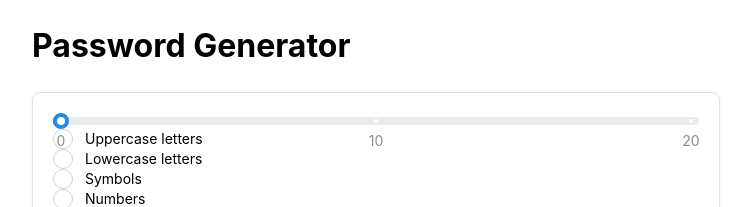
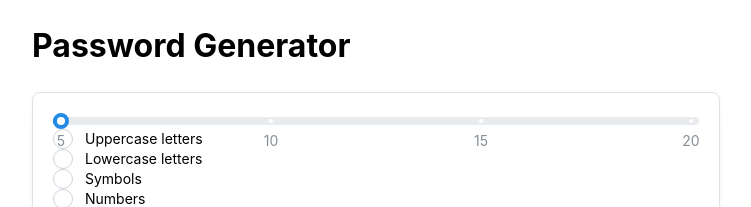
Before and after one commit to IlyesTirech/snake-charmers, a React (Create React App) app: page /week1 in a window 1280 px wide. Shown: the top 207 px of the page, without its empty margins (264-1015 px from the left). Built offline with nearby package versions, Linux system fonts and the light colour scheme.

Commit message:
completed error handling and password gen

```diff
--- a/src/pages/WeekOne.tsx
+++ b/src/pages/WeekOne.tsx
@@ -4,19 +4,20 @@ import { Container, Grid, Card, TextInput, Button, Checkbox, Slider } from '@man
 const WeekOne: React.FC = () => {
 
     const [password, setPassword] = useState<string>('')
-    const [passwordLength, setPasswordLength] = useState<number>(0)
+    const [isError, setIsError] = useState<boolean>(false)
+    const [errorMessage, setErrorMessage] = useState<string>('')
+    const [passwordLength, setPasswordLength] = useState<number>(5)
     const [isUppercase, setIsUppercase] = useState<boolean>(false);
     const [isLowercase, setIsLowercase] = useState<boolean>(false);
     const [isNumber, setIsNumber] = useState<boolean>(false);
     const [isSymbol, setIsSymbol] = useState<boolean>(false);
 
-    console.log({passwordLength});
-
-    console.log({isNumber});
-
-
     const generatePassword = () => {
-
+      if(!isUppercase && !isLowercase && !isSymbol && !isNumber) {
+        setIsError(true)
+        setErrorMessage('Please check a box to complete the password generation!')
+      }
+      else {
         const randomNumber = (min: number, max: number) => {
           // Function to generate a random number between min and max (inclusive)
           const minCeil = Math.ceil(min);
@@ -45,7 +46,8 @@ const WeekOne: React.FC = () => {
             return randomSymbol
           };
 
-      let password = "";
+          let password = ""
+
           for (let i = 0; i < passwordLength; i++) {
             let choice = randomNumber(0, 3);
             if (isLowercase && choice === 0) {
@@ -60,7 +62,10 @@ const WeekOne: React.FC = () => {
               i--;
             }
           }
+          setIsError(false)
           setPassword(password);
+      }
+
     };
 
 
@@ -73,10 +78,12 @@ const WeekOne: React.FC = () => {
             <form>
           <Slider
       color="blue"
+      min={5}
       max={20}
       marks={[
-        { value: 0, label: '0' },
+        { value: 5, label: '5' },
         { value: 10, label: '10' },
+        { value: 15, label: '15' },
         { value: 20, label: '20' },
       ]}
       value={passwordLength} onChange={setPasswordLength}
@@ -103,12 +110,13 @@ const WeekOne: React.FC = () => {
               />
               <Button
                 mt="sm"
+                onClick={generatePassword}
               >
                 Generate Password
               </Button>
             </form>
             <p id="w1t1" className="mt-3">
-              {}
+              {!isError ? password : errorMessage}
             </p>
           </Card>
         </Grid.Col>
```
Lines whose indentation alone changed are shown as unchanged.
